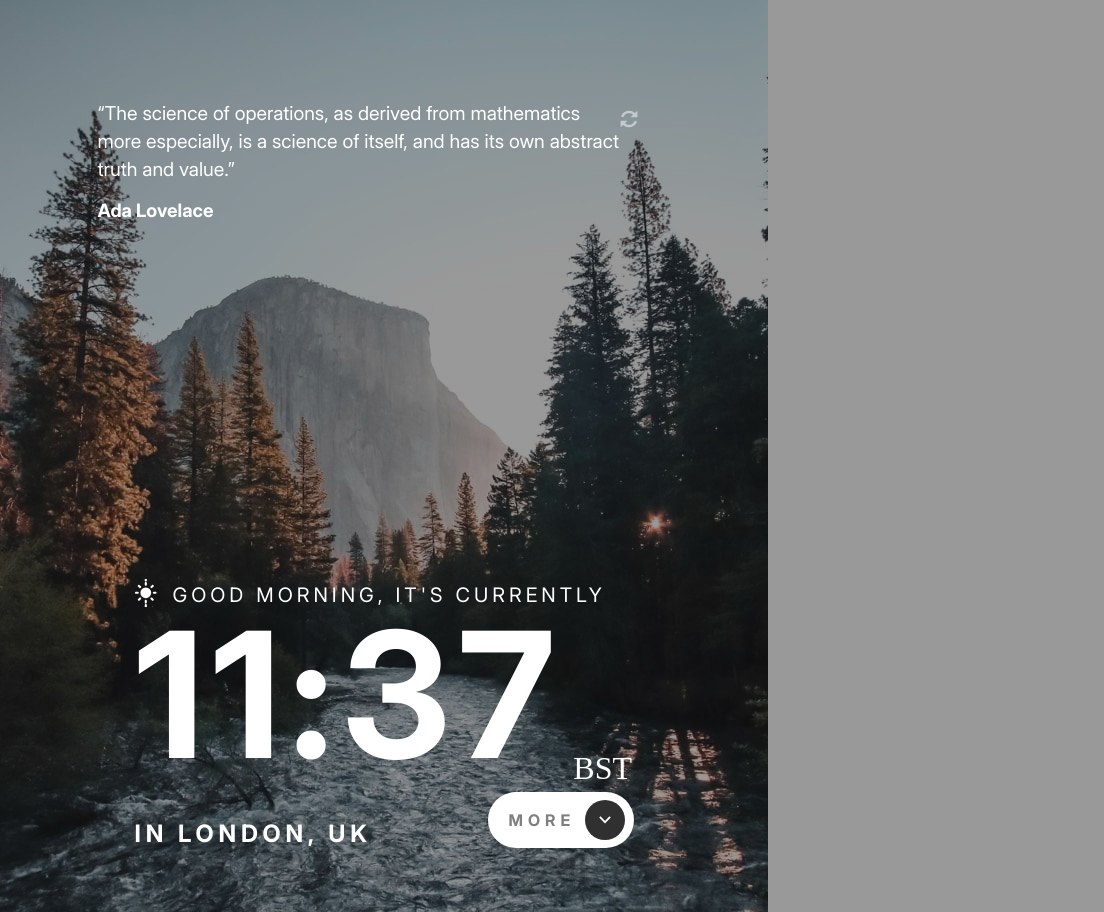
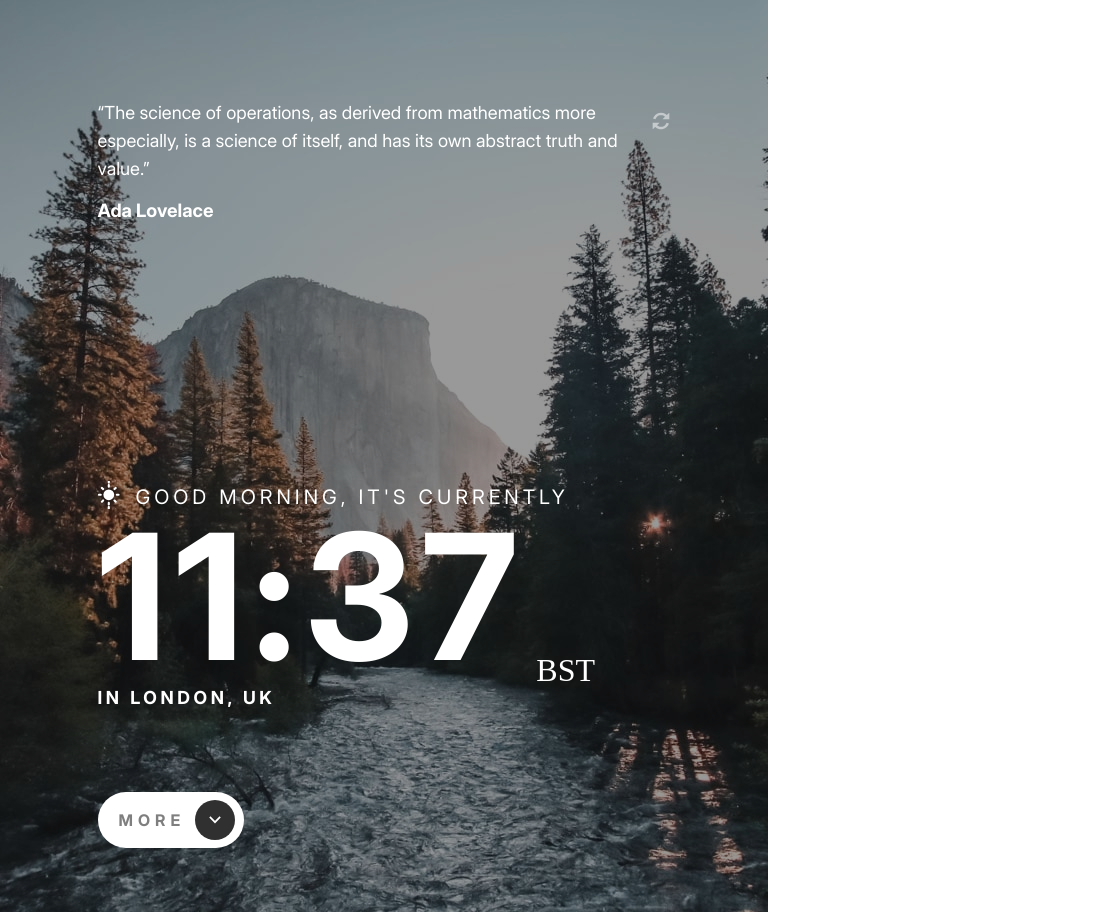
Before and after one commit to danielopq/clock-app, a React (Vite) app: page / in a window 768 px wide. Shown: the whole page, 1104 px wide, since content can reach past the window. Built offline with nearby package versions, Linux system fonts and the light colour scheme; a web font is replaced by a local one.

Commit message:
clock.css, quote.css - tablet version done

```diff
--- a/src/app.css
+++ b/src/app.css
@@ -13,7 +13,7 @@ main{
 
 @media (min-width: 768px) and (max-width: 1024px) {
     main{
-        width: 768x;
+        width: 100vw;
         height: 1024px;
         padding: 80px 0px 0px;
     }
--- a/src/components/clock/clock.css
+++ b/src/components/clock/clock.css
@@ -62,7 +62,7 @@
 
 @media (min-width: 768px) and (max-width: 1024px) {
     #clock{
-        width: 499px;
+        width: 573px;;
         margin-bottom: 64px;
     }
 
@@ -83,13 +83,17 @@
     }
 
     #clockLocation{
-        width: inherit;
-        margin-top: 10px;
-        display:inline-flex;
-        align-items: flex-end;
-        justify-content: space-between;
-        font: 700 24px/28px 'Inter-Bold';
-        letter-spacing: 4.8px;
+        margin-top: 0px;
+        display:flex;
+        flex-direction: column;
+        align-items: flex-start;
+        justify-content: flex-start;
+        font: 700 18px/28px 'Inter-Bold';
+        letter-spacing: 3.6px;
+    }
+
+    #clockLocation button{
+        margin-top: 80px;
     }
 }
 
--- a/src/components/clock/moreButton/moreButton.css
+++ b/src/components/clock/moreButton/moreButton.css
@@ -40,3 +40,7 @@
 .arrowDown{
     background-image: url('./img/icon-arrow-down.svg');
 }
+
+/*############################## MOBILE VERSION ##############################*/
+
+@media screen and (max-width:767px) {}
--- a/src/components/moreInfo/moreInfo.css
+++ b/src/components/moreInfo/moreInfo.css
@@ -61,3 +61,75 @@
     margin-right: 94px;
     background-color: rgba(48,48,48,0.25);
 }
+
+/*############################## TABLET VERSION ##############################*/
+
+@media (min-width: 768px) and (max-width: 1024px) {
+    #moreInfo{
+        width: inherit;
+        height: 400px;
+        display: inline-flex;
+        align-items: center;
+        justify-content: center;
+        position: relative;
+        overflow: hidden;
+        color: #303030;
+        background-color: rgba(255, 255, 255, 0.75);
+    }
+
+    #moreInfo::before {
+        content: "";
+        position: absolute;
+        top: 0;
+        left: 0;
+        width: 100%;
+        height: 100%;
+        filter: blur(40.77px);
+        z-index: -1;
+        background: rgba(255, 255, 255, 0.75);
+    }
+
+    #moreInfo > div{
+        width: 1110px;
+        height: 252px;
+        display: inline-flex;
+        align-items: center;
+        justify-content: center;
+        position: relative;
+        z-index: 1;
+    }
+
+    .moreInfoContainer{
+        width: 100%;
+        height: inherit;
+        display: flex;
+        flex-direction: column;
+        justify-content: space-between;
+    }
+
+    .moreInfoContainer > div{
+        height: 105px;
+    }
+
+    .moreInfoHeader{
+        font: 400 15px/28px 'Inter-Regular';
+        letter-spacing: 3px;
+        margin-bottom: 9px;
+    }
+
+    .moreInfoText{
+        height: 68px;
+        font: 700 56px/68px 'Inter-Bold';
+    }
+
+    #moreInfoSeparator{
+        width: 3px;
+        height: inherit;
+        margin-right: 94px;
+        background-color: rgba(48,48,48,0.25);
+    }
+}
+
+/*############################## MOBILE VERSION ##############################*/
+
+@media screen and (max-width:767px) {}
--- a/src/components/quote/quote.css
+++ b/src/components/quote/quote.css
@@ -50,8 +50,12 @@
         width: 573px;
     }
 
-    #quoteSelector{
-        width: 540px;
+    #quoteText{
+        font: 400 18px/28px 'Inter-Regular';
+    }
+
+    #quoteButton{
+        margin-top: 13px;
     }
 }
 
--- a/src/index.css
+++ b/src/index.css
@@ -53,7 +53,7 @@ p{
 
 @media (min-width: 768px) and (max-width: 1024px) {
     body{
-        background-size: 768px;
+        background-size: 100vw;
     }
 
     .dayTimePic{
```
